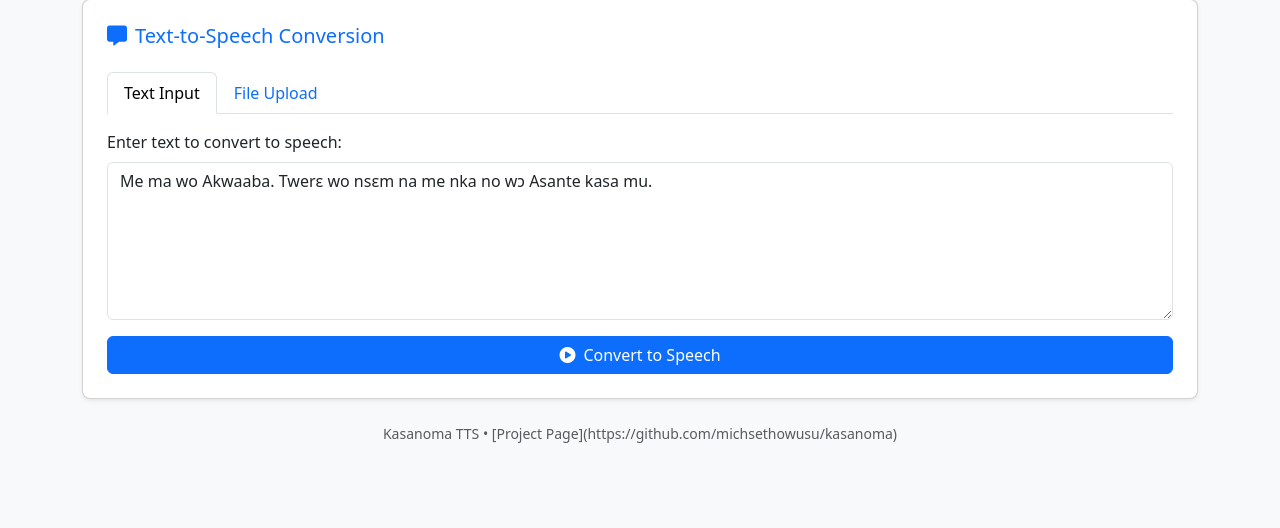
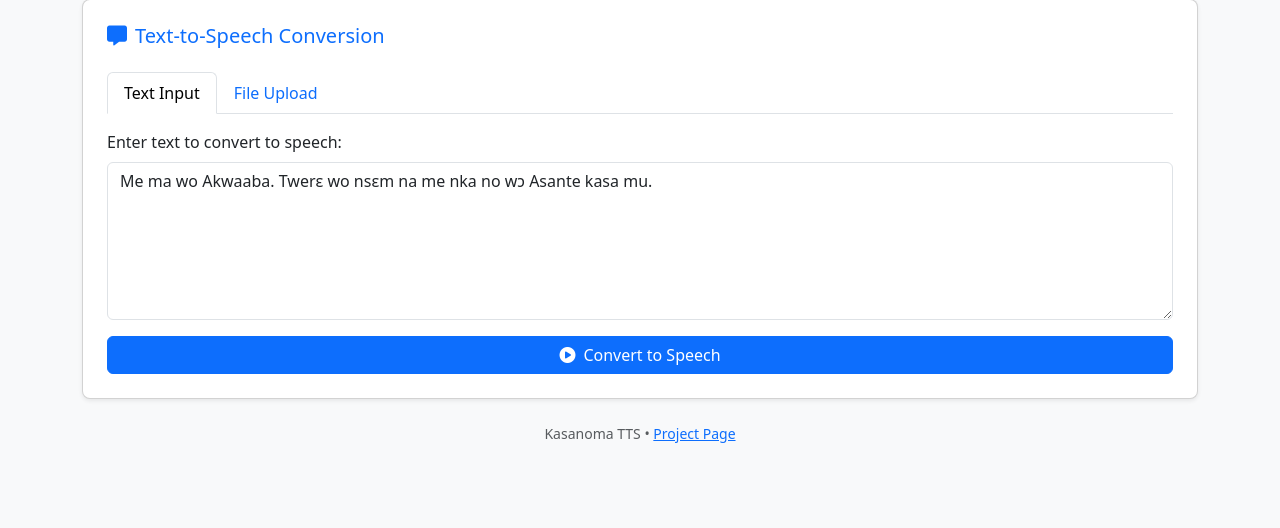
Before and after one commit to michsethowusu/kasanoma, a Flask app: page / in a window 1280 px wide. Shown: the part 129-657 px from the top of the page. Run offline with Flask 3, Linux system fonts and the light colour scheme; some libraries are stand-ins or nearby versions.

Commit message:
Update index.html

```diff
--- a/templates/index.html
+++ b/templates/index.html
@@ -114,8 +114,9 @@ Me ma wo Akwaaba. Twerɛ wo nsɛm na me nka no wɔ Asante kasa mu.
     </div>
 
     <footer class="text-center mt-4 text-muted small">
-    Kasanoma TTS • [Project Page](https://github.com/michsethowusu/kasanoma)
+    Kasanoma TTS • <a href="https://github.com/michsethowusu/kasanoma" target="_blank" rel="noopener noreferrer">Project Page</a>
     </footer>
+
 
 
   </div>
```
